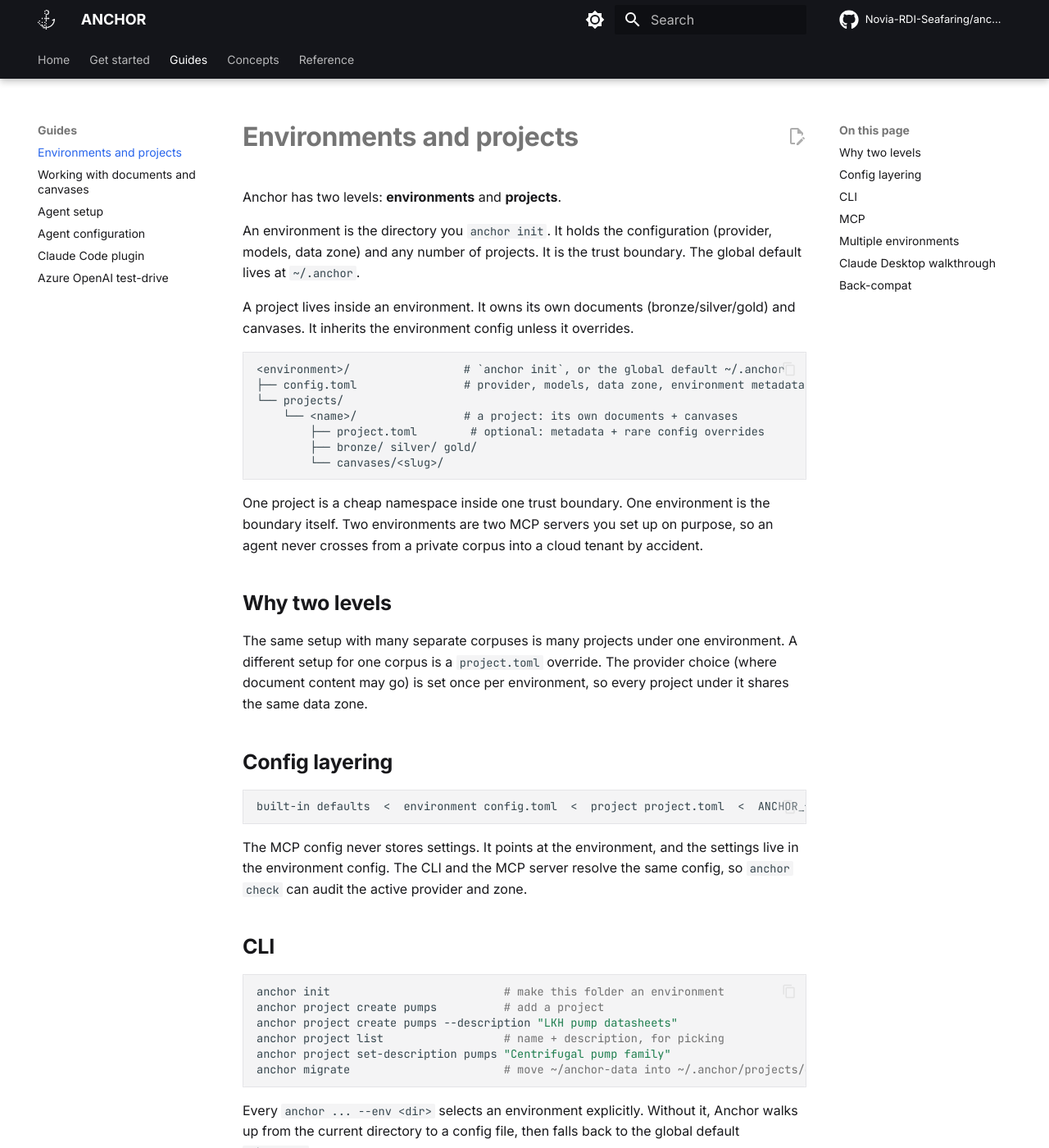
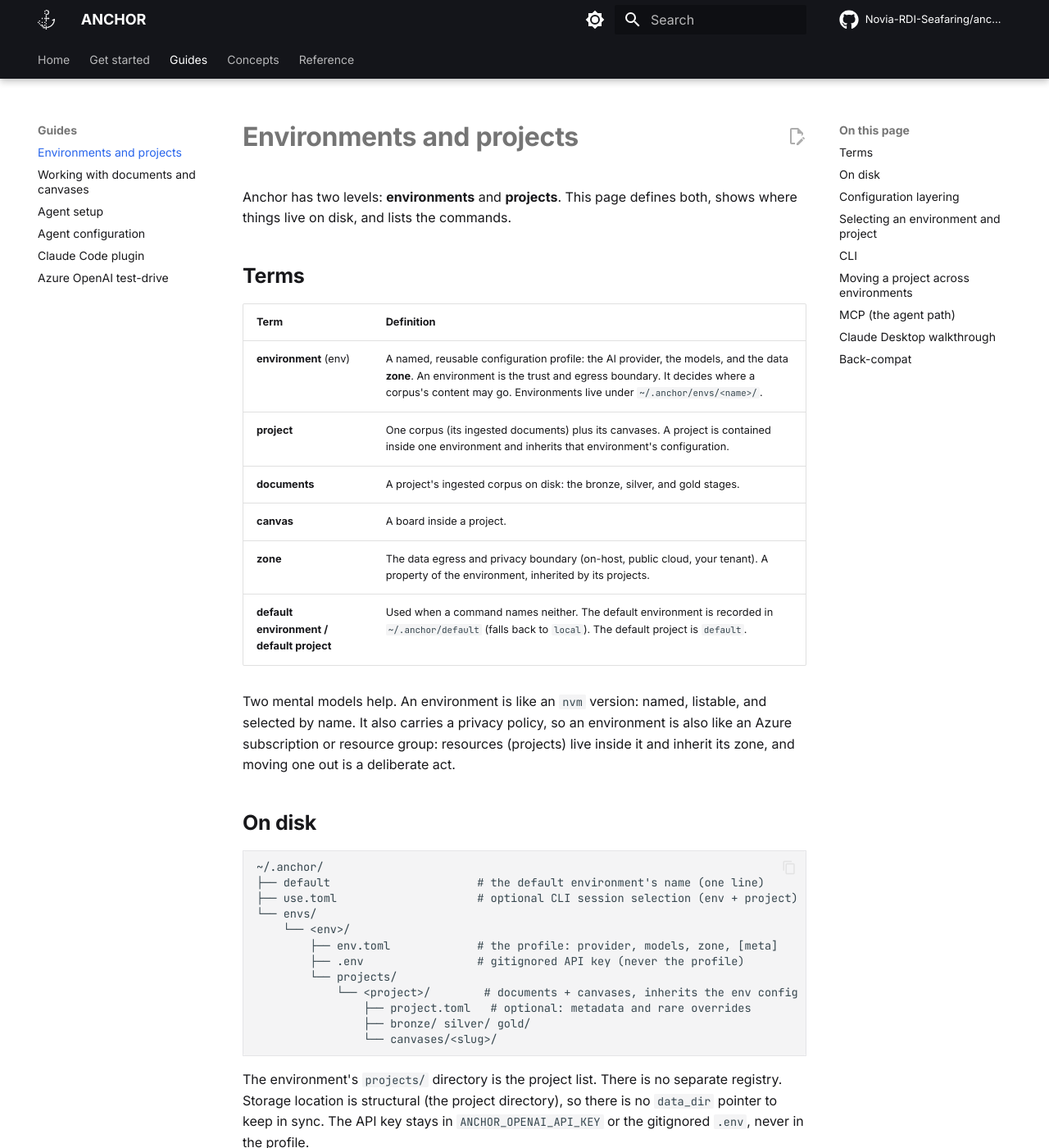
Before and after one commit to Novia-RDI-Seafaring/anchor, an MkDocs documentation site: the page built from docs/guides/environments-and-projects.md, in a window 1280 px wide and 1400 px high. Shown: the whole window at 82% size. Built offline with MkDocs 1.6.1 and Material for MkDocs 9.7.7, drawn with Linux system fonts in a browser that asks for light colours; comment, search, counter and statistics services are not loaded; some of the changed text lies outside the part shown.

Commit message:
docs: environments + projects model, terms defined
- guides/environments-and-projects.md: rewritten for the named-env model with
  a terms glossary (environment/project/documents/canvas/zone/default), on-disk
  layout, config layering, selectors, CLI + MCP reference, move, Desktop
  walkthrough, back-compat.
- concepts/projects.md: defines environment vs project (was the term-collision
  doc); updated precedence + zones.
- skill core.md + MCP INSTRUCTIONS/help: agent-facing copy now describes
  environments, per-call project, list_projects, and ~/.anchor/envs/<env>/
  projects/<project>/ instead of ~/anchor-data and --project.

````diff
--- a/docs/concepts/projects.md
+++ b/docs/concepts/projects.md
@@ -1,21 +1,34 @@
-# Projects
+# Environments and projects
 
-A **project** is a folder with an `anchor.toml` in it. That one file makes the
-folder self-describing: it records the data directory, the AI provider (and so
-the data zone), and the models. Every ANCHOR adapter — the `anchor` CLI,
-`anchor serve`, and an agent-launched `anchor-mcp` — resolves the project from
-that file, so you configure once and run from inside the folder.
+Anchor has two levels.
+
+An **environment** is a named configuration profile: the AI provider, the
+models, and the data **zone**. It is the trust and egress boundary. It decides
+where a corpus's content may go. Environments live under `~/.anchor/envs/<name>/`.
+
+A **project** is one corpus (its ingested documents) plus its canvases. A
+project is contained inside one environment at
+`~/.anchor/envs/<name>/projects/<project>/` and inherits the environment's
+configuration.
+
+Define an environment once and reuse it across many projects. Change the
+endpoint in one place and every project on that environment follows. This is
+the `nvm` model (named, listable, picked by name), and the environment also
+behaves like an Azure subscription: projects live inside it, inherit its zone,
+and moving one out is a deliberate act.
+
+For the full command reference, see
+[Environments and projects](../guides/environments-and-projects.md).
 
 ## Create one with `anchor init`
 
 ```bash
-cd ~/my-project
-anchor init
+anchor init                     # the default environment "local"
+anchor init work --provider azure --base-url … --vision-model …
 ```
 
-`anchor init` asks the question that matters first — **where may document
-content go?** — and writes a non-secret `anchor.toml`. The choice of provider
-is the choice of data zone:
+`anchor init` asks the question that matters first, **where may document
+content go?**, and writes a non-secret `env.toml`. The provider is the zone:
 
 | Provider | Data zone |
 | --- | --- |
@@ -25,46 +38,47 @@ is the choice of data zone:
 | `azure` | your Azure tenant / region |
 | `custom` | any OpenAI-compatible endpoint; you label the zone |
 
-It then picks the embedding model and the data directory (default
-`<project>/anchor-data`), and prints the next steps. The API key is **never**
-written to `anchor.toml` — keep it in `ANCHOR_OPENAI_API_KEY` or a gitignored
-`.env` so a committed config carries no secret.
+It scaffolds the environment's `default` project and prints the next steps. The
+API key is **never** written to the profile. Keep it in `ANCHOR_OPENAI_API_KEY`
+or a gitignored `.env` next to the profile.
 
-## How adapters find the project
+## How adapters resolve
 
-`anchor.toml` is discovered by **walking up from the working directory**, or by
-an explicit `ANCHOR_CONFIG` path. So:
+Selection is by name, not by working directory:
 
-- **CLI / server** — run `anchor ingest`, `anchor serve`, etc. from inside the
-  folder (or a subfolder) and they use the project automatically. No repeated
-  `--data-dir`.
-- **MCP / agents** — `anchor-mcp` resolves the project from the directory the
-  agent launches it in. Name one explicitly with `anchor-mcp --project <folder>`.
+```
+env name : --env  >  ANCHOR_ENV  >  anchor use  >  the default environment
+project  : --project  >  ANCHOR_PROJECT  >  anchor use  >  "default"
+```
 
-Because resolution happens at runtime, you register the MCP server **once**
-(`anchor install claude-code`, with no baked data dir) and it serves every
-project: open the agent in a project folder and its tools target that project.
-No reinstall when you switch projects.
+- **CLI / server** read `--env` / `--project`, the `anchor use` session
+  selection, or the defaults.
+- **MCP / agents** pin one environment per server (`anchor-mcp --env <name>`)
+  and pass the `project` per call. Two environments are two named servers, so
+  an agent never crosses a zone by accident.
 
 ```json
-{ "mcpServers": { "anchor": {
-    "type": "stdio", "command": "anchor-mcp"
-} } }
+{ "mcpServers": {
+    "anchor":      { "command": "anchor-mcp", "args": ["--env", "local"] },
+    "anchor-work": { "command": "anchor-mcp", "args": ["--env", "azure-work"] }
+}}
 ```
 
 ## Configuration precedence
 
 Highest priority first:
 
-1. Explicit flags / constructor args (e.g. `--data-dir`)
+1. Explicit flags / constructor args
 2. `ANCHOR_*` environment variables
-3. A `.env` file
-4. The project `anchor.toml`
-5. Built-in defaults (data dir `~/anchor-data`, embeddings `bge-small`, …)
+3. A `.env` file (next to the environment profile)
+4. The project `project.toml`
+5. The environment `env.toml`
+6. Built-in defaults
 
-So an operator's `ANCHOR_*` override always wins over a committed project
-default, and a malformed `anchor.toml` is ignored with a warning rather than
-crashing the CLI.
+So an operator's `ANCHOR_*` override always wins over a committed default, and a
+malformed config is ignored with a warning rather than crashing the CLI.
+Storage location is structural (the project directory), not a setting, so
+`ANCHOR_DATA_DIR` does not move a project.
 
 ## Data zones and egress
 
@@ -75,7 +89,7 @@ The provider you pick governs what leaves the host:
 - **`azure` / `custom`** send the same content only to the endpoint you name.
 
 Embeddings stay **local** (`bge-small`) by default, so text never leaves the
-host even when the vision model is remote; choosing a `text-embedding-*` model
+host even when the vision model is remote. Choosing a `text-embedding-*` model
 opts those vectors into the endpoint.
 
 See [Configuration](../reference/configuration.md) for the full key reference
--- a/docs/guides/environments-and-projects.md
+++ b/docs/guides/environments-and-projects.md
@@ -1,132 +1,169 @@
 # Environments and projects
 
-Anchor has two levels: **environments** and **projects**.
+Anchor has two levels: **environments** and **projects**. This page defines
+both, shows where things live on disk, and lists the commands.
 
-An environment is the directory you `anchor init`. It holds the
-configuration (provider, models, data zone) and any number of projects.
-It is the trust boundary. The global default lives at `~/.anchor`.
+## Terms
 
-A project lives inside an environment. It owns its own documents
-(bronze/silver/gold) and canvases. It inherits the environment config
-unless it overrides.
+| Term | Definition |
+| --- | --- |
+| **environment** (env) | A named, reusable configuration profile: the AI provider, the models, and the data **zone**. An environment is the trust and egress boundary. It decides where a corpus's content may go. Environments live under `~/.anchor/envs/<name>/`. |
+| **project** | One corpus (its ingested documents) plus its canvases. A project is contained inside one environment and inherits that environment's configuration. |
+| **documents** | A project's ingested corpus on disk: the bronze, silver, and gold stages. |
+| **canvas** | A board inside a project. |
+| **zone** | The data egress and privacy boundary (on-host, public cloud, your tenant). A property of the environment, inherited by its projects. |
+| **default environment / default project** | Used when a command names neither. The default environment is recorded in `~/.anchor/default` (falls back to `local`). The default project is `default`. |
+
+Two mental models help. An environment is like an `nvm` version: named,
+listable, and selected by name. It also carries a privacy policy, so an
+environment is also like an Azure subscription or resource group: resources
+(projects) live inside it and inherit its zone, and moving one out is a
+deliberate act.
+
+## On disk
 
 ```
-<environment>/                 # `anchor init`, or the global default ~/.anchor
-├── config.toml                # provider, models, data zone, environment metadata
-└── projects/
-    └── <name>/                # a project: its own documents + canvases
-        ├── project.toml        # optional: metadata + rare config overrides
-        ├── bronze/ silver/ gold/
-        └── canvases/<slug>/
+~/.anchor/
+├── default                      # the default environment's name (one line)
+├── use.toml                     # optional CLI session selection (env + project)
+└── envs/
+    └── <env>/
+        ├── env.toml             # the profile: provider, models, zone, [meta]
+        ├── .env                 # gitignored API key (never the profile)
+        └── projects/
+            └── <project>/        # documents + canvases, inherits the env config
+                ├── project.toml   # optional: metadata and rare overrides
+                ├── bronze/ silver/ gold/
+                └── canvases/<slug>/
 ```
 
-One project is a cheap namespace inside one trust boundary. One
-environment is the boundary itself. Two environments are two MCP servers
-you set up on purpose, so an agent never crosses from a private corpus
-into a cloud tenant by accident.
+The environment's `projects/` directory is the project list. There is no
+separate registry. Storage location is structural (the project directory), so
+there is no `data_dir` pointer to keep in sync. The API key stays in
+`ANCHOR_OPENAI_API_KEY` or the gitignored `.env`, never in the profile.
 
-## Why two levels
-
-The same setup with many separate corpuses is many projects under one
-environment. A different setup for one corpus is a `project.toml`
-override. The provider choice (where document content may go) is set once
-per environment, so every project under it shares the same data zone.
-
-## Config layering
+## Configuration layering
 
 ```
-built-in defaults  <  environment config.toml  <  project project.toml  <  ANCHOR_* env vars / flags
+built-in defaults  <  env.toml  <  project.toml  <  ANCHOR_* env vars / flags
 ```
 
-The MCP config never stores settings. It points at the environment, and
-the settings live in the environment config. The CLI and the MCP server
-resolve the same config, so `anchor check` can audit the active provider
-and zone.
+Settings live in the environment's `env.toml`. A project usually has none and
+inherits. A project overrides a value by writing its own `project.toml`. The
+CLI and the MCP server resolve the same layered config, so `anchor check` can
+audit the active provider and zone.
+
+## Selecting an environment and project
+
+```
+env name : --env  >  ANCHOR_ENV  >  anchor use  >  the default environment
+project  : --project  >  ANCHOR_PROJECT  >  anchor use  >  "default"
+```
+
+`anchor use <env> [project]` records a session default so later commands can
+omit the flags. It only affects the human CLI. The agent (MCP) path is pinned
+per server and is never retargeted by `anchor use`.
 
 ## CLI
 
+Environments:
+
 ```bash
-anchor init                          # make this folder an environment
-anchor project create pumps          # add a project
-anchor project create pumps --description "LKH pump datasheets"
-anchor project list                  # name + description, for picking
-anchor project set-description pumps "Centrifugal pump family"
-anchor migrate                       # move ~/anchor-data into ~/.anchor/projects/default
+anchor init                          # create the default env (provider picker) + default project
+anchor init work --provider azure …  # create a named environment
+anchor env create work --provider …  # same as `anchor init work`
+anchor env list                      # name, zone, description (* marks the default)
+anchor env show work                 # the profile and its projects
+anchor env default work              # set the default environment
+anchor use work pumps                # session default env + project
 ```
 
-Every `anchor ... --env <dir>` selects an environment explicitly. Without
-it, Anchor walks up from the current directory to a config file, then
-falls back to the global default `~/.anchor`.
-
-## MCP
-
-One server serves one environment. The project is a per-call argument.
+Projects:
 
 ```bash
-anchor-mcp --env ~/.anchor            # serves every project in the environment
+anchor project create pumps --env work --description "LKH pump datasheets"
+anchor project list --env work
+anchor project set-description pumps "Centrifugal pump family" --env work
+anchor project move pumps --to local --env work     # deliberate, zone-confirmed
+```
+
+Documents and canvases follow the selected project:
+
+```bash
+anchor use work pumps
+anchor ingest datasheet.pdf          # into work/pumps
+anchor serve                         # open the canvas for work/pumps
+```
+
+`anchor migrate` folds a pre-existing `~/anchor-data` into
+`envs/local/projects/default/`.
+
+## Moving a project across environments
+
+A project's environment is its zone. Moving a project changes where its
+content may go, so it is a deliberate operation:
+
+```bash
+anchor project move pumps --to azure-work --env local
+```
+
+The command relocates the corpus and confirms the zone change before doing so
+(for example "this changes the data zone from on-host to your Azure tenant.
+Proceed?"). Editing a file will not move a project across a boundary.
+
+## MCP (the agent path)
+
+One MCP server serves one environment, named by `--env`:
+
+```json
+{ "mcpServers": {
+    "anchor":      { "command": "anchor-mcp", "args": ["--env", "local"] },
+    "anchor-work": { "command": "anchor-mcp", "args": ["--env", "azure-work"] }
+}}
 ```
 
 Project-scoped tools take an optional `project` argument
-(`ingest_pdf(project="pumps", ...)`, `search_documents(query, project="pumps")`).
-Lifecycle tools manage the environment:
+(`ingest_pdf(project="pumps", …)`). Lifecycle tools manage the environment:
 
-- `create_environment(directory?, provider?, ...)` — peer of `anchor init`
-- `create_project(name, description?)`
-- `list_projects()`
-- `open_project(name)` — set a session default so `project` may be omitted
+- `create_environment(name, provider?, …)` — peer of `anchor env create`.
+- `create_project(name, description?)`, `update_project(name, description)`.
+- `list_projects()` — name and description for each project in the environment.
+- `open_project(name)` — set a session default so `project` may be omitted.
 
 A missing or unknown project returns a self-correcting error rather than
 writing to a zone nobody chose:
 
 ```json
 { "error": "no_project",
-  "message": "project 'ghost' does not exist. Create one with create_project(name), or pick one: [...]." }
+  "message": "project 'ghost' does not exist in this environment. Create one with create_project(name), or pick one: [...]." }
 ```
 
-The global default environment (`~/.anchor`) keeps the smooth single-corpus
-flow: omit `project` and it uses `default`. A named environment requires an
-explicit project.
+Two environments are two named servers, set up on purpose. The agent can never
+cross from one environment into another, and moving a project across
+environments is not an MCP operation. That is the human, zone-confirmed
+`anchor project move`.
 
-## Multiple environments
-
-A second environment is a second named MCP server.
-
-```json
-{ "mcpServers": {
-    "anchor":      { "command": "anchor-mcp", "args": ["--env", "~/.anchor"] },
-    "anchor-work": { "command": "anchor-mcp", "args": ["--env", "~/work/anchor-azure"] }
-}}
-```
-
-`anchor install claude-desktop` writes one named pointer entry. It is
-additive (other servers are preserved), collision-safe (an existing name
-pointing at a different environment is refused, use `--name` to add a
-second or `--force` to repoint), and it echoes the egress zone before
-wiring.
-
-```bash
-anchor install claude-desktop                                   # name 'anchor' -> ~/.anchor
-anchor install claude-desktop --env ~/work/anchor-azure --name anchor-work
-```
+`anchor install claude-desktop --env <name>` writes a named pointer entry. It
+is additive (other servers are preserved), collision-safe (an existing name
+pointing at a different environment is refused, use `--name` to add a second or
+`--force` to repoint), and it echoes the egress zone before wiring.
 
 ## Claude Desktop walkthrough
 
-1. One time: `anchor install claude-desktop`, restart Desktop. The only
-   terminal step.
-2. First ask: "Ingest this pump datasheet and pull specs onto a canvas."
-   The agent runs `create_environment` (asks: on your machine, or via an
-   API?), then `create_project("pumps")`, then ingests and builds the
-   canvas. Two plain questions, no config file touched.
+1. One time: `anchor install claude-desktop --env local`, restart Desktop. The
+   only terminal step.
+2. First ask: "Ingest this pump datasheet and pull specs onto a canvas." If the
+   environment is not set up, the agent runs `create_environment` (asking: on
+   your machine, or via an API?), then `create_project("pumps")`, then ingests
+   and builds the canvas. Two plain questions, no config file touched.
 3. Second corpus: "New project for my paper." The agent runs
-   `create_project("paper")` in the same environment. Same privacy,
-   separate documents and canvases.
+   `create_project("paper")` in the same environment. Same zone, separate
+   documents and canvases.
+4. Second environment: `anchor install claude-desktop --env azure-work --name
+   anchor-work`, restart. Now "search my work docs" routes to the work server.
 
 ## Back-compat
 
-A pre-#120 install keeps working. A folder with an `anchor.toml` is read
-as an environment with one `default` project at the data dir it names. The
-global default falls back to today's `~/anchor-data` as its `default`
-project until `anchor migrate` relocates it.
-
-See the canonical design in
-[Novia-RDI-Seafaring/anchor#120](https://github.com/Novia-RDI-Seafaring/anchor/issues/120).
+A pre-existing `~/anchor-data` keeps working as the default environment's
+`default` project until you run `anchor migrate`, which folds it into
+`envs/local/projects/default/`. Nothing breaks in the meantime.
````
Also changed, not shown: src/anchor/skills/core.md (+29 -27 lines), 1 other file.
